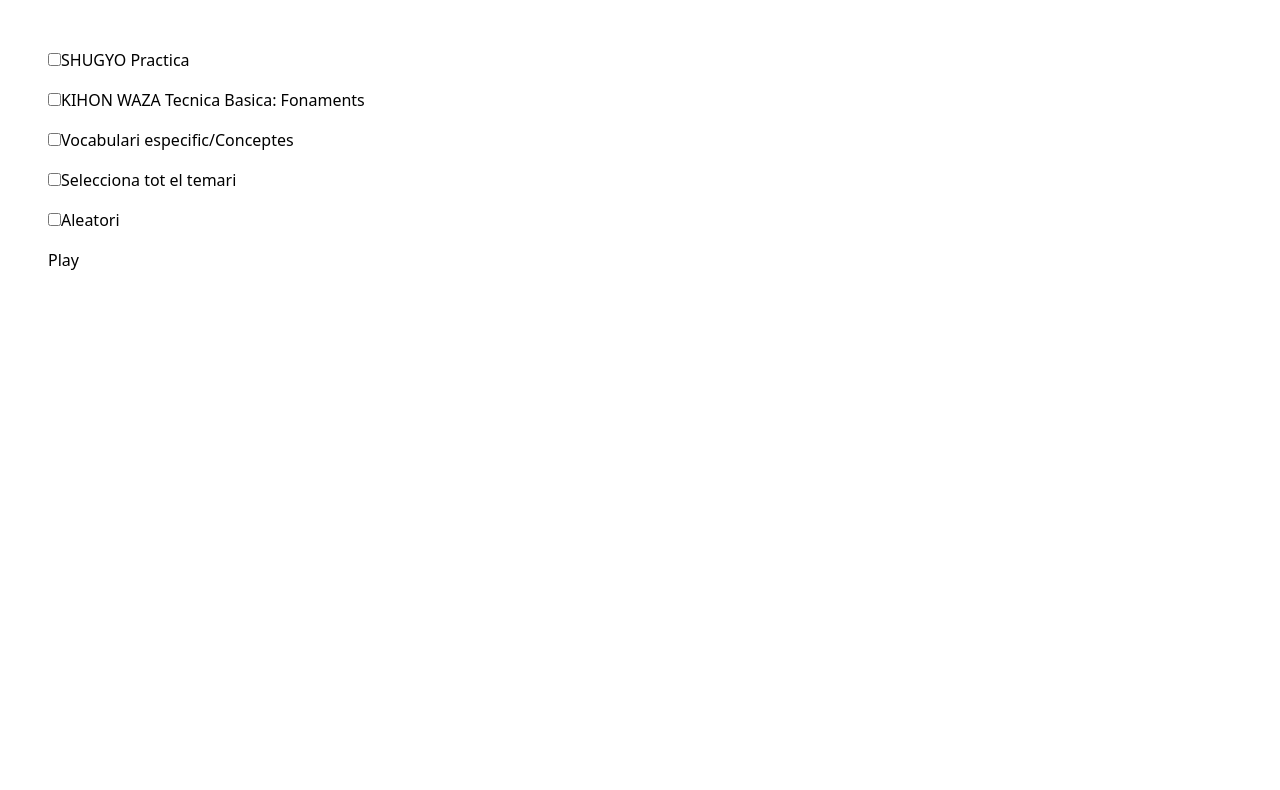
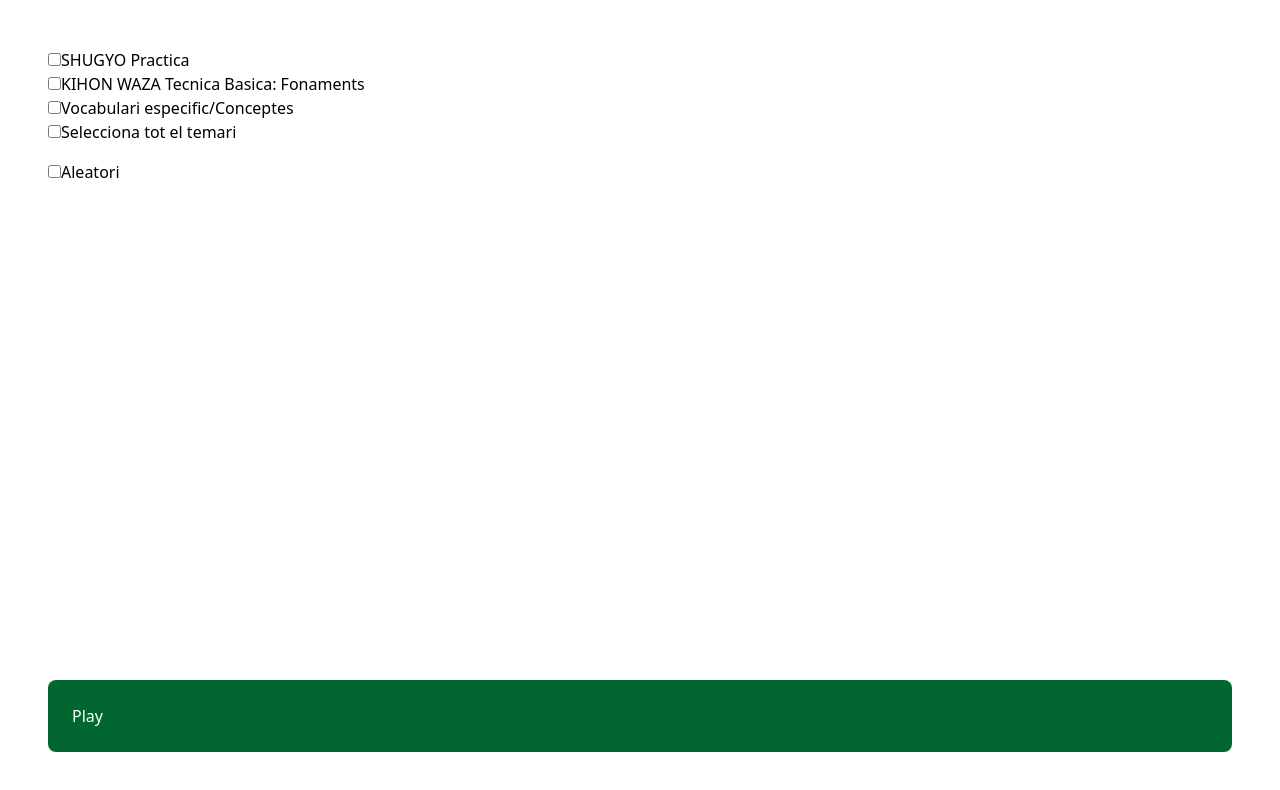
Before and after one commit to marcxargay/mokuroku, a Next.js app: page / in a window 1280 px wide. Shown: the top 790 px of the page. Built offline with nearby package versions, Linux system fonts and the light colour scheme.

Commit message:
style button

```diff
--- a/src/app/page.tsx
+++ b/src/app/page.tsx
@@ -38,7 +38,8 @@ export default function Home() {
     }, [selectedCategories])
 
     return (
-        <div className="flex flex-col gap-4 p-12">
+        <div className="flex flex-col gap-4 p-12 w-full h-dvh">
+            <div>
                 {
                     Object.entries(allData).map(([key, value]) => (<div key={`parent${key}`}>
                             <input type="checkbox" key={`checkbox${key}`}
@@ -62,6 +63,7 @@ export default function Home() {
                     />
                     <label htmlFor='all' key='all'>Selecciona tot el temari</label>
                 </div>
+            </div>
             <div>
                 <input type="checkbox"
                        value='random'
@@ -72,7 +74,9 @@ export default function Home() {
                 />
                 <label htmlFor='all' key='all'>Aleatori</label>
             </div>
-            <Link href={'/play'} style={{pointerEvents: selectedCategories.length ? 'inherit' : 'none'}}>Play</Link>
+            <Link
+            className='mt-auto bg-green-800 rounded-lg text-white p-6'
+                href={'/play'} style={{pointerEvents: selectedCategories.length ? 'inherit' : 'none'}}>Play</Link>
         </div>
     );
 }
```
Lines whose indentation alone changed are shown as unchanged.
